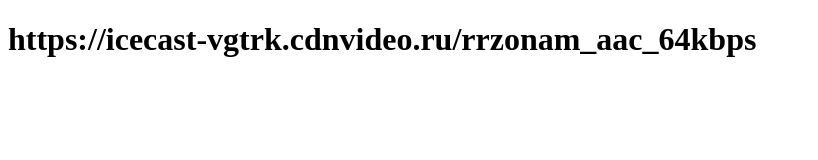
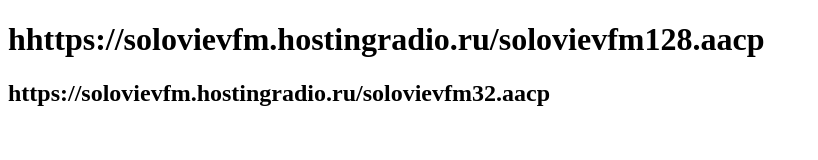
Before and after one commit to fuiwgfB/49, a plain HTML site: page index.html in a window 1280 px wide. Shown: the whole page, without its empty margins (0-818 px from the left). Drawn offline with Linux system fonts and the light colour scheme.

Commit message:
Update index.html

```diff
--- a/index.html
+++ b/index.html
@@ -1,6 +1,7 @@
 <!DOCTYPE html>
 <html>
   <head>
-<h1>https://icecast-vgtrk.cdnvideo.ru/rrzonam_aac_64kbps</h1>
+<h1>hhttps://solovievfm.hostingradio.ru/solovievfm128.aacp</h1>
+    <h2>https://solovievfm.hostingradio.ru/solovievfm32.aacp</h2>
   </head>
 </html>
```
